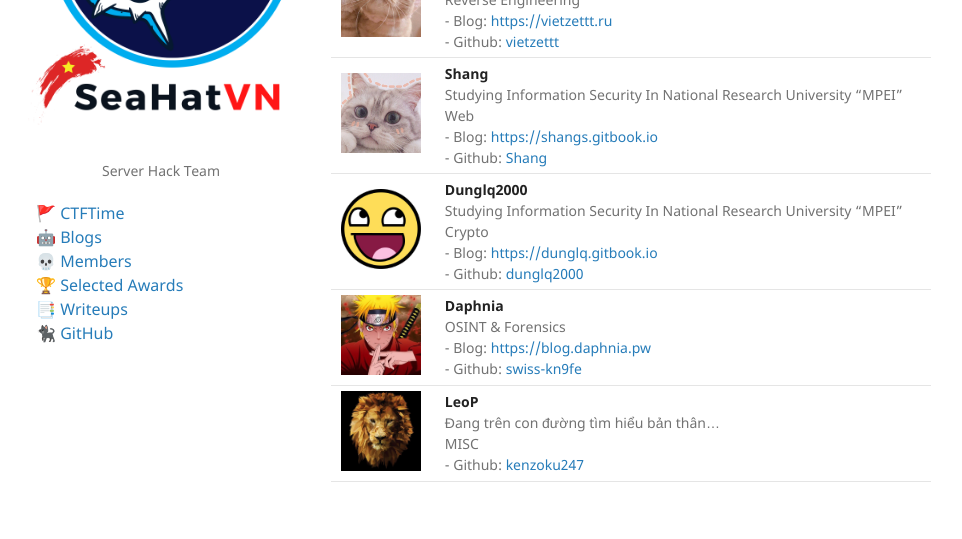
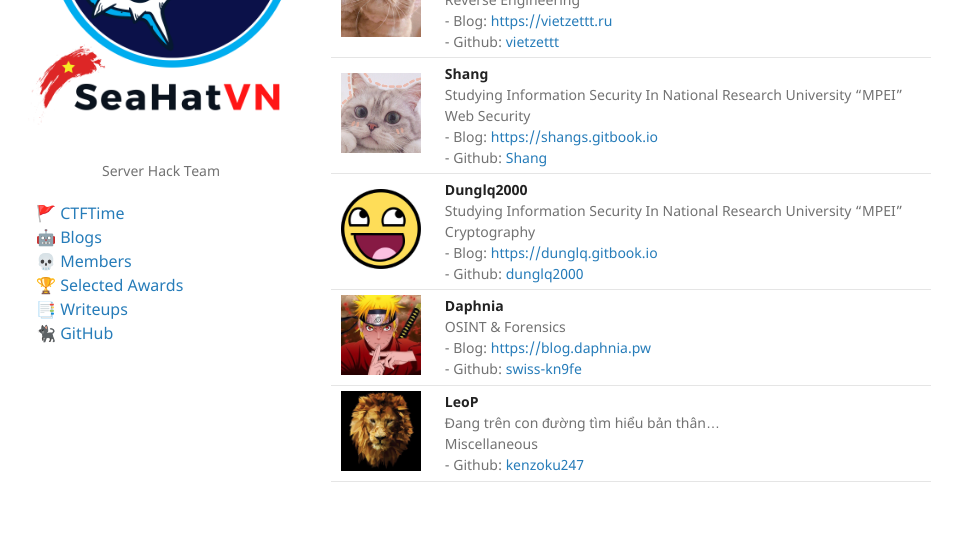
Before and after one commit to seahatvn/seahatvn.github.io, a Jekyll site: the page built from index.md, in a window 1280 px wide and 1315 px high. Shown: the part 243-782 px from the top of the window, without its empty margins (174-1136 px from the left). Built offline with Jekyll 4.4.1, drawn with Linux system fonts in a browser that asks for light colours; our own code applies the rules of GitHub Pages for plain Markdown files.

Commit message:
Update index.md

```diff
--- a/index.md
+++ b/index.md
@@ -12,10 +12,10 @@ id: index
 | | |
 | --------------------------------------------------------- | ------------------------------------------------------------|
 | <img src="assets/profile/vietzettt.jpg" class="profile-image" alt="profile-image"/> | **Vietzettt** **(C)**<br /> Studying Information Security In National Research University "MPEI"<br /> Reverse Engineering <br />- Blog: [https://vietzettt.ru](https://vietzettt.ru/) <br />- Github: [vietzettt](https://github.com/vietzettt) |
-| <img src="assets/profile/shang.jpg" class="profile-image" alt="profile-image"/> | **Shang**<br /> Studying Information Security In National Research University "MPEI" <br /> Web <br />- Blog: [https://shangs.gitbook.io](https://shangs.gitbook.io/shang/)<br />- Github: [Shang](https://github.com/shanglyuv)                                           |
-| <img src="assets/profile/dunglq.jpg" class="profile-image" alt="profile-image"/> | **Dunglq2000**<br /> Studying Information Security In National Research University "MPEI" <br /> Crypto <br />- Blog: [https://dunglq.gitbook.io](https://dunglq.gitbook.io/mathcrypto/)<br />- Github: [dunglq2000](https://github.com/dunglq2000) |
+| <img src="assets/profile/shang.jpg" class="profile-image" alt="profile-image"/> | **Shang**<br /> Studying Information Security In National Research University "MPEI" <br /> Web Security <br />- Blog: [https://shangs.gitbook.io](https://shangs.gitbook.io/shang/)<br />- Github: [Shang](https://github.com/shanglyuv)                                           |
+| <img src="assets/profile/dunglq.jpg" class="profile-image" alt="profile-image"/> | **Dunglq2000**<br /> Studying Information Security In National Research University "MPEI" <br /> Cryptography <br />- Blog: [https://dunglq.gitbook.io](https://dunglq.gitbook.io/mathcrypto/)<br />- Github: [dunglq2000](https://github.com/dunglq2000) |
 | <img src="assets/profile/daphnia.jpg" class="profile-image" alt="profile-image"/> | **Daphnia**  <br /> OSINT & Forensics  <br />- Blog: [https://blog.daphnia.pw](https://blog.daphnia.pw/) <br />- Github: [swiss-kn9fe](https://github.com/swiss-kn9fe) |
-| <img src="assets/profile/leop.jfif" class="profile-image" alt="profile-image"/> | **LeoP**<br /> Đang trên con đường tìm hiểu bản thân... <br />MISC <br />- Github: [kenzoku247](https://github.com/kenzoku247) |
+| <img src="assets/profile/leop.jfif" class="profile-image" alt="profile-image"/> | **LeoP**<br /> Đang trên con đường tìm hiểu bản thân... <br /> Miscellaneous <br />- Github: [kenzoku247](https://github.com/kenzoku247) |
 
 <br>
 
```
